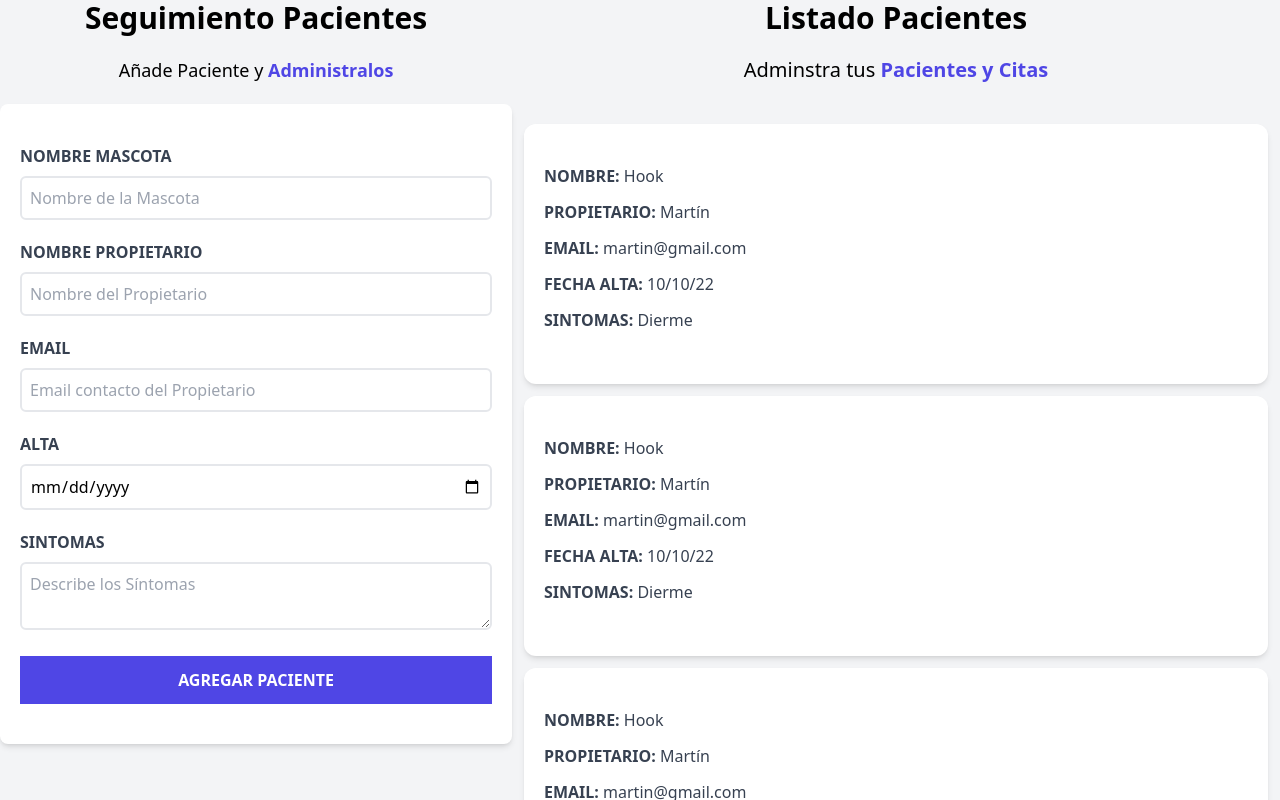
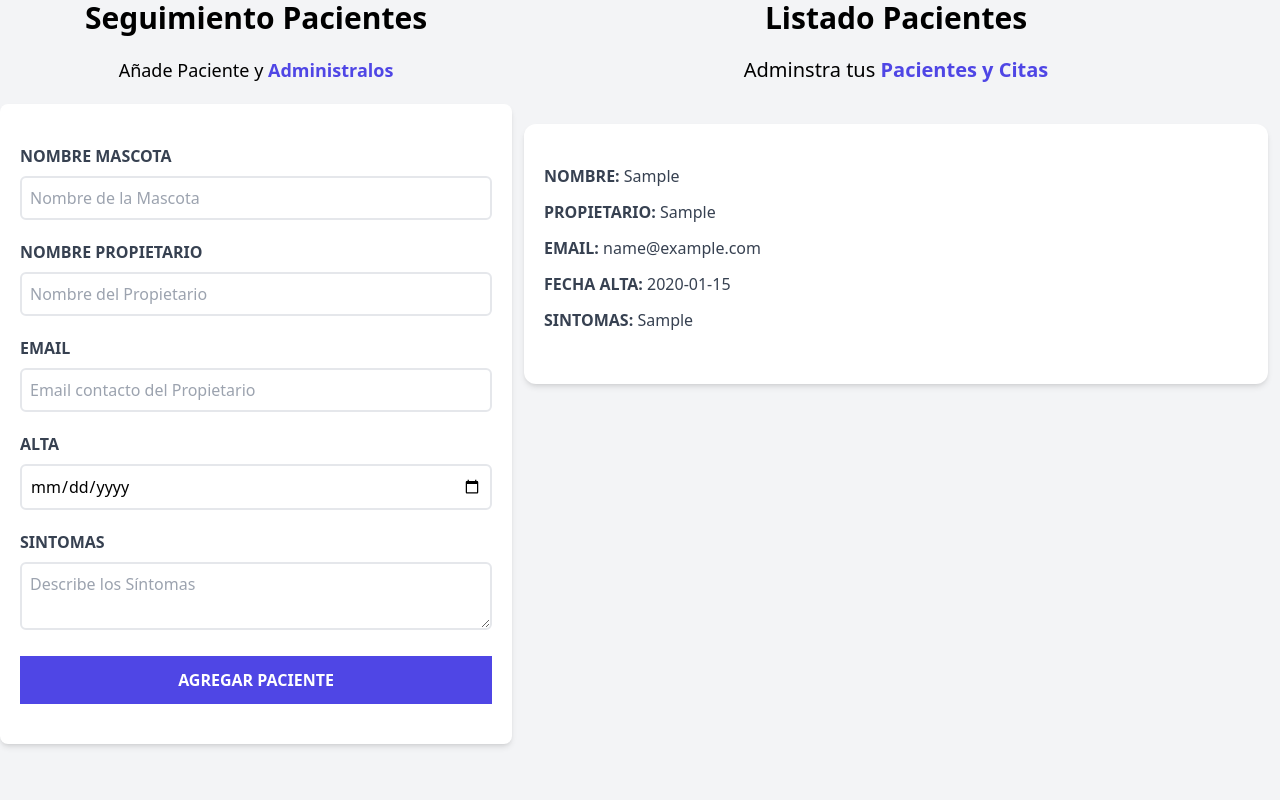
Before and after one commit to martin0123478/React-Citas, a React (Vite) app: page / in a window 1280 px wide. Both pictures are taken after typing "Sample", "Sample", "name@example.com", "2020-01-15", "Sample" into the empty fields and a click on the input "Agregar Paciente". Shown: the part 176-976 px from the top of the page. Built offline with nearby package versions, Linux system fonts and the light colour scheme.

Commit message:
Mostrando la información de los acientes en la lista

```diff
--- a/src/App.jsx
+++ b/src/App.jsx
@@ -19,7 +19,9 @@ const [pacientes,setPacientes] = useState([])
      setPacientes = {setPacientes}
 
      />
-     <ListadoPacientes/>
+     <ListadoPacientes
+     pacientes = {pacientes}
+     />
      </div>
 
 
--- /dev/null
+++ b/src/components/Error.jsx
@@ -0,0 +1,12 @@
+function Error({children}) {
+  return (
+    <div className='bg-red-800 text-white text-center p-3 uppercase font-bold mb-3
+    rounded'>
+      <p>{children}</p>
+    </div>
+  )
+}
+
+Error.propTypes = {}
+
+export default Error
--- a/src/components/Formulario.jsx
+++ b/src/components/Formulario.jsx
@@ -1,5 +1,5 @@
 import {useState,useEffect} from 'react'
-
+import Error from './Error'
 function Formulario({pacientes,setPacientes}) {
   const [nombre,setNombre] = useState('')
   const [propietario,setPropietario] = useState('')
@@ -54,13 +54,7 @@ function Formulario({pacientes,setPacientes}) {
       onSubmit={handleSubmit}
       className="bg-white shadow-md rounded-lg py-10 px-5 mb-10">
         <div className="mb-5">
-          {error &&(
-            <div className='bg-red-800 text-white text-center p-3 uppercase font-bold mb-3
-            rounded'>
-              <p>Todos los campos son obligatiorios</p>
-            </div>
-
-          )}
+          {error && <Error>Todos los campos son obligatiorios</Error>}
           <label htmlFor="mascota" className="block text-gray-700 uppercase font-bold">
             Nombre Mascota</label>
           <input id="mascota" type="text"
--- a/src/components/ListadoPacientes.jsx
+++ b/src/components/ListadoPacientes.jsx
@@ -2,7 +2,8 @@ import React from 'react'
 import Paciente from './Paciente'
 
 
-function ListadoPacientes(props) {
+function ListadoPacientes({pacientes}) {
+
   return (
     <div className="md:w-1/2 lg:w-3/5 md:h-screen overflow-y-scroll">
         <h2 className='font-black text-3xl text-center'>Listado Pacientes</h2>
@@ -10,12 +11,16 @@ function ListadoPacientes(props) {
           Adminstra tus {''}
           <span className='text-indigo-600 font-bold'>Pacientes y Citas</span>
         </p>
-        <Paciente/>
-        <Paciente/>
-        <Paciente/>
-        <Paciente/>
-        <Paciente/>
-        <Paciente/>
+        {pacientes.map((paciente,index)=>{
+          return(
+            <Paciente
+              key = {index}
+              paciente = {paciente}
+            />
+          )
+        })}
+
+
     </div>
 
   )
--- a/src/components/Paciente.jsx
+++ b/src/components/Paciente.jsx
@@ -1,31 +1,32 @@
 
 
-const Paciente = () => {
+const Paciente = ({paciente}) => {
+  const {nombre,propietario,email,fecha,sintomas} = paciente
   return (
     <div className='m-3 bg-white shadow-md px-5 py-10 rounded-xl'>
           <p className='font-bold mb-3 text-gray-700 uppercase'>
             Nombre: {''}
-            <span className='font-normal normal-case'>Hook</span>
+            <span className='font-normal normal-case'>{nombre}</span>
           </p>
 
           <p className='font-bold mb-3 text-gray-700 uppercase'>
             Propietario: {''}
-            <span className='font-normal normal-case'>Martín</span>
+            <span className='font-normal normal-case'>{propietario}</span>
           </p>
 
           <p className='font-bold mb-3 text-gray-700 uppercase'>
             Email: {''}
-            <span className='font-normal normal-case'>martin@gmail.com</span>
+            <span className='font-normal normal-case'>{email}</span>
           </p>
 
           <p className='font-bold mb-3 text-gray-700 uppercase'>
             Fecha Alta: {''}
-            <span className='font-normal normal-case'>10/10/22</span>
+            <span className='font-normal normal-case'>{fecha}</span>
           </p>
 
           <p className='font-bold mb-3 text-gray-700 uppercase'>
             Sintomas: {''}
-            <span className='font-normal normal-case'>Dierme</span>
+            <span className='font-normal normal-case'>{sintomas}</span>
           </p>
         </div>
   )
```
